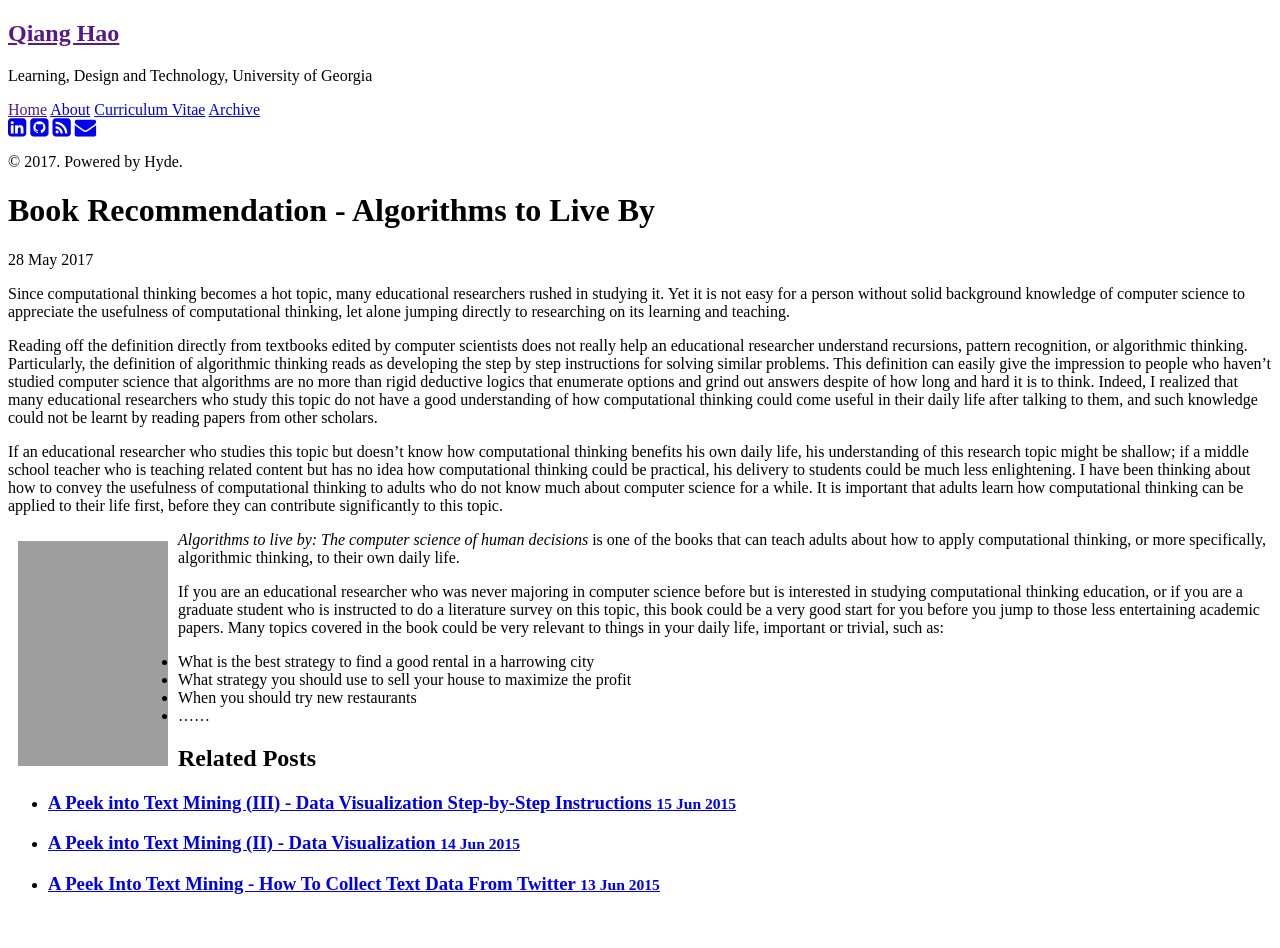
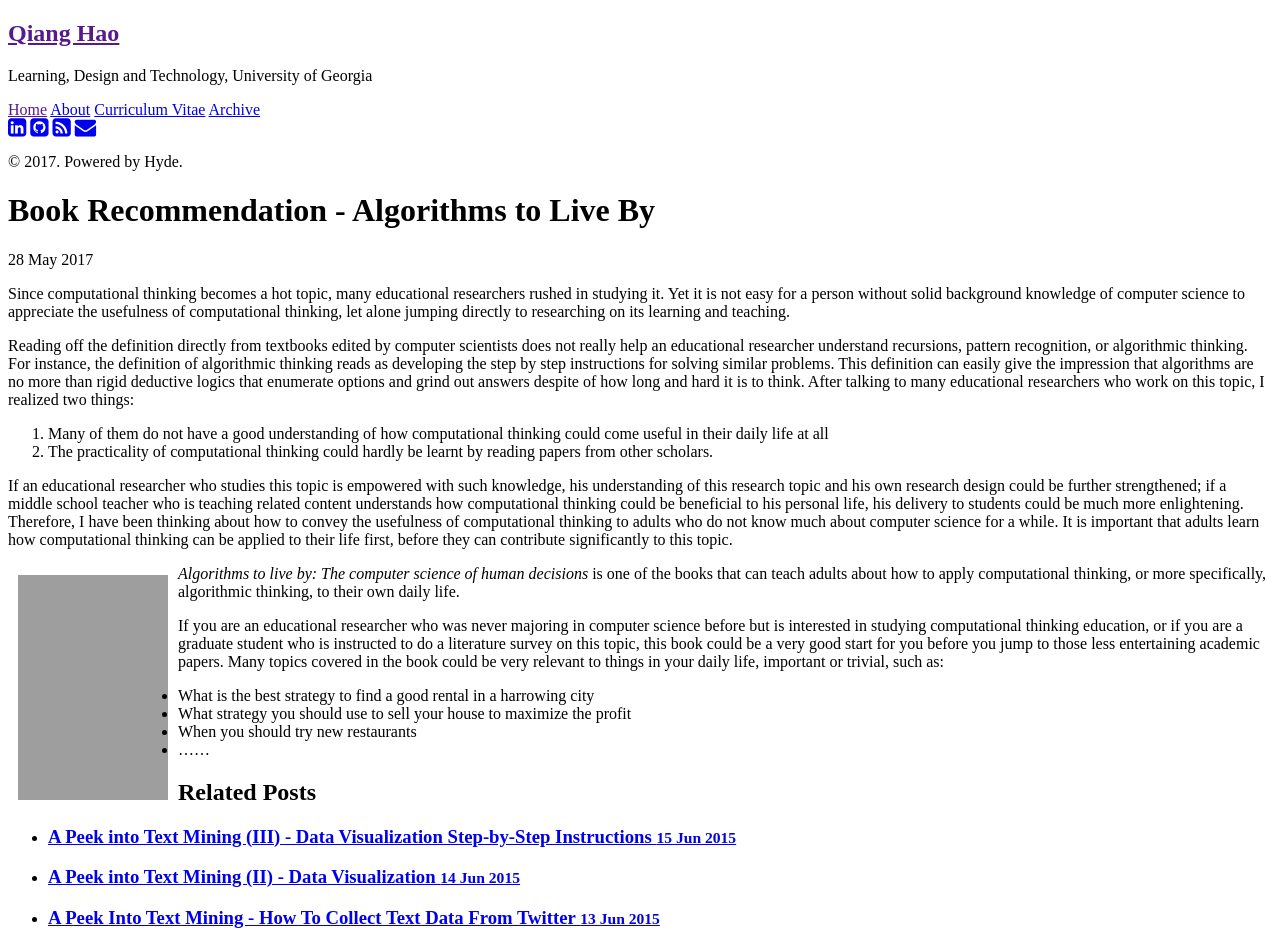
Before and after one commit to Neo-Hao/neo-hao.github.io, a Jekyll site: the page built from _posts/2017-05-28-book-recommend.md, in a window 1280 px wide. Built offline with Jekyll 4.4.1, drawn with Linux system fonts in a browser that asks for light colours; nearby versions of some CDN libraries; comment, search, counter and statistics services are not loaded; before the commit the page ends 914 px from its top, so only the background shows below that; grey boxes are pictures that could not be loaded.

Commit message:
rewording of the last post

```diff
--- a/_posts/2017-05-28-book-recommend.md
+++ b/_posts/2017-05-28-book-recommend.md
@@ -5,9 +5,12 @@ title: Book Recommendation - Algorithms to Live By
 
 <p>Since computational thinking becomes a hot topic, many educational researchers rushed in studying it. Yet it is not easy for a person without solid background knowledge of computer science to appreciate the usefulness of computational thinking, let alone jumping directly to researching on its learning and teaching.</p>
 
-<p>Reading off the definition directly from textbooks edited by computer scientists does not really help an educational researcher understand recursions, pattern recognition, or algorithmic thinking. Particularly, the definition of algorithmic thinking reads as developing the step by step instructions for solving similar problems. This definition can easily give the impression to people who haven’t studied computer science that algorithms are no more than rigid deductive logics that enumerate options and grind out answers despite of how long and hard it is to think. Indeed, I realized that many educational researchers who study this topic do not have a good understanding of how computational thinking could come useful in their daily life after talking to them, and such knowledge could not be learnt by reading papers from other scholars.</p>
+<p>Reading off the definition directly from textbooks edited by computer scientists does not really help an educational researcher understand recursions, pattern recognition, or algorithmic thinking. For instance, the definition of algorithmic thinking reads as developing the step by step instructions for solving similar problems. This definition can easily give the impression that algorithms are no more than rigid deductive logics that enumerate options and grind out answers despite of how long and hard it is to think. After talking to many educational researchers who work on this topic, I realized two things:</p>
 
-<p>If an educational researcher who studies this topic but doesn’t know how computational thinking benefits his own daily life, his understanding of this research topic might be shallow; if a middle school teacher who is teaching related content but has no idea how computational thinking could be practical, his delivery to students could be much less enlightening. I have been thinking about how to convey the usefulness of computational thinking to adults who do not know much about computer science for a while. It is important that adults learn how computational thinking can be applied to their life first, before they can contribute significantly to this topic.</p>
+1. Many of them do not have a good understanding of how computational thinking could come useful in their daily life at all
+2. The practicality of computational thinking could hardly be learnt by reading papers from other scholars.
+
+<p>If an educational researcher who studies this topic is empowered with such knowledge, his understanding of this research topic and his own research design could be further strengthened; if a middle school teacher who is teaching related content understands how computational thinking could be beneficial to his personal life, his delivery to students could be much more enlightening. Therefore, I have been thinking about how to convey the usefulness of computational thinking to adults who do not know much about computer science for a while. It is important that adults learn how computational thinking can be applied to their life first, before they can contribute significantly to this topic.</p>
 
 <p><img src="https://c1.staticflickr.com/5/4274/34143029293_177716a5bb.jpg" width="150" height="225" alt="algorithms_to_live_by" align="left" style="margin:10px;"> <i>Algorithms to live by: The computer science of human decisions</i> is one of the books that can teach adults about how to apply computational thinking, or more specifically, algorithmic thinking, to their own daily life.</p>
 
```
Also changed, not shown: about.md (+1 -1 lines).
